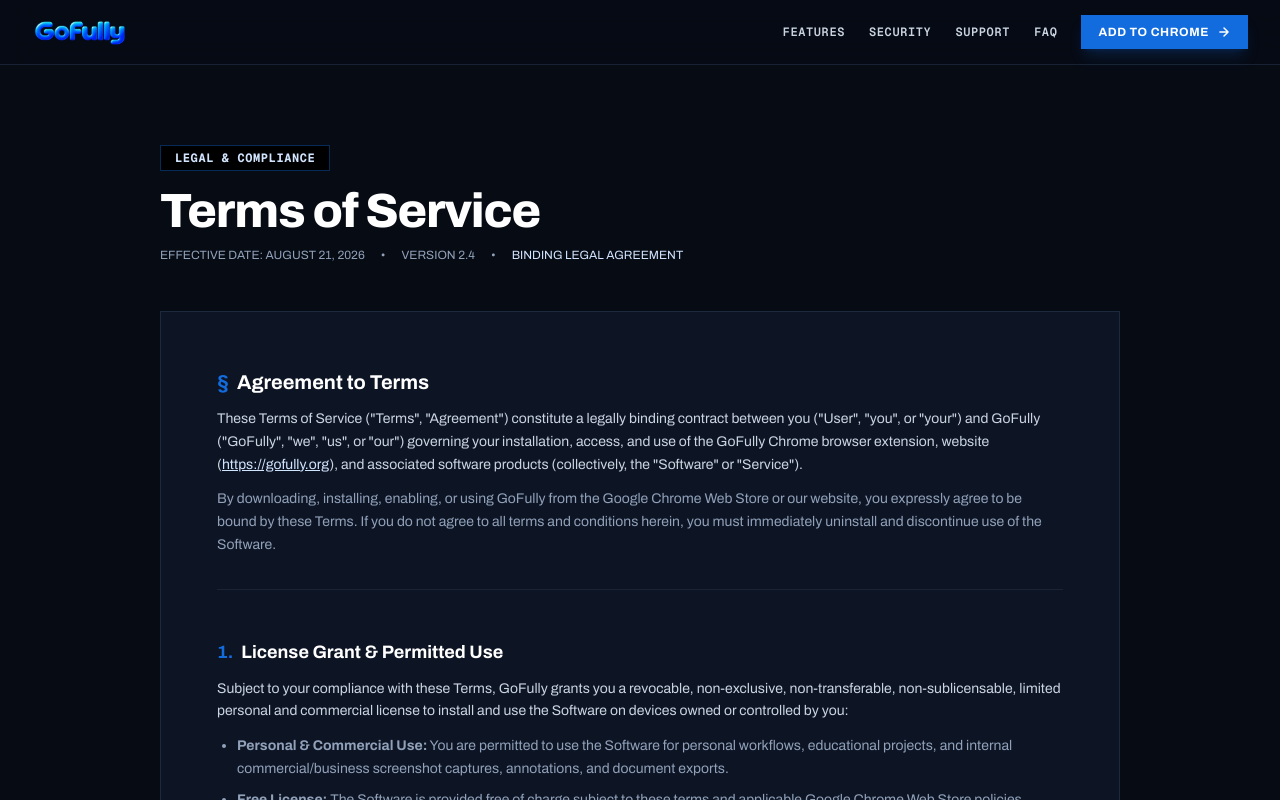
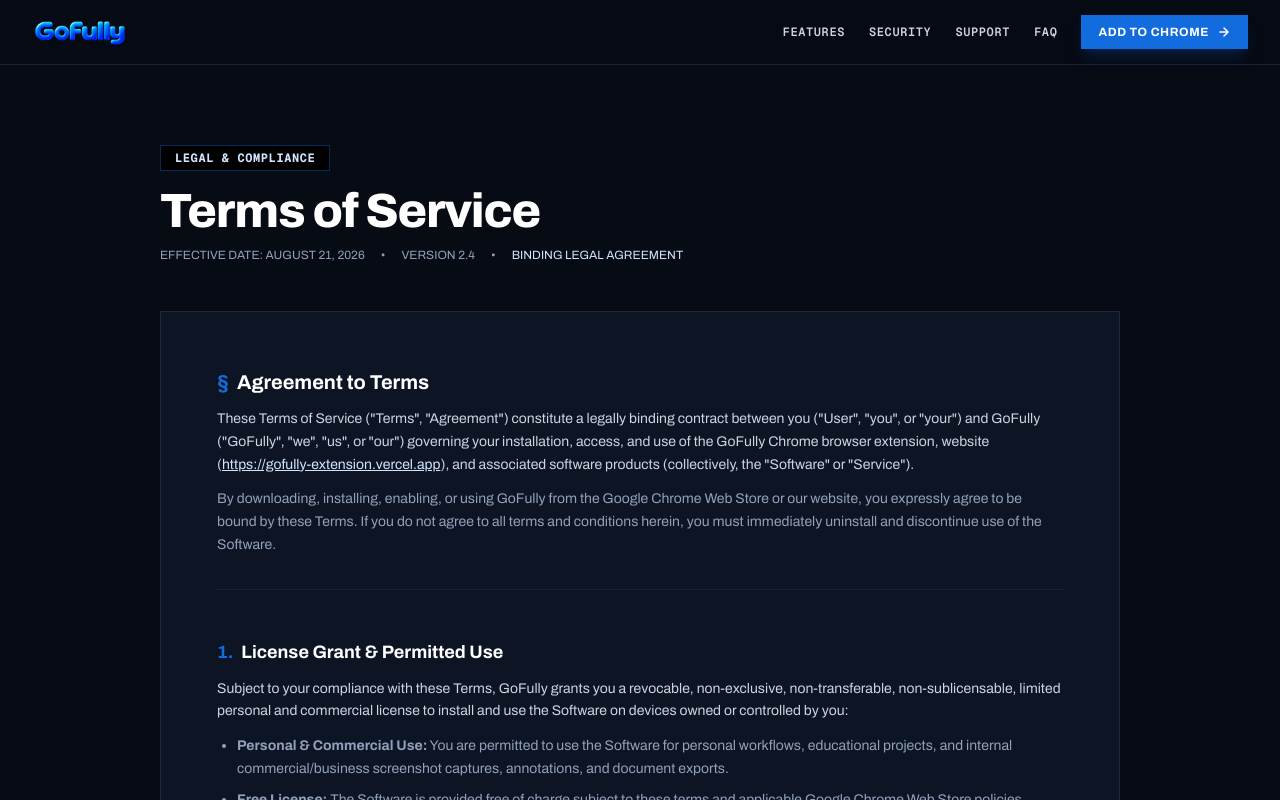
Before and after one commit to MUZEEBURRAHAMAN/gofully-extension, a Next.js app: page /terms in a window 1280 px wide. Shown: the top 800 px of the page. Built offline with nearby package versions, Linux system fonts and the light colour scheme.

Commit message:
chore: update live website URL and official contact email to rahamanmuzeeb1108@gmail.com

```diff
--- a/app/layout.tsx
+++ b/app/layout.tsx
@@ -3,7 +3,7 @@
 import "@/components/originkit/hero-26.css";
 
 export const metadata: Metadata = {
-  metadataBase: new URL("https://gofully.org"),
+  metadataBase: new URL("https://gofully-extension.vercel.app"),
   title: "GoFully — Full Page Screenshot, Local OCR & Annotation Studio",
   description:
     "GoFully is a powerful Chrome extension for capturing full webpages, extracting text with local WebAssembly OCR, annotating screenshots, and exporting in 4K or PDF — 100% on-device.",
@@ -15,11 +15,11 @@
     title: "GoFully — Full Page Screenshot & Screen Capture Studio",
     description:
       "Capture entire webpages, extract text with local OCR, annotate visually, and export in 4K/PDF. 100% private and in-browser.",
-    url: "https://gofully.org",
+    url: "https://gofully-extension.vercel.app",
     siteName: "GoFully",
     images: [
       {
-        url: "/gofully-wordmark.png",
+        url: "https://gofully-extension.vercel.app/gofully-wordmark.png",
         width: 1200,
         height: 630,
         alt: "GoFully Screenshot Studio",
@@ -32,7 +32,7 @@
     card: "summary_large_image",
     title: "GoFully — Full Page Screenshot Studio",
     description: "Capture, OCR, annotate, redact, and export full webpages in seconds.",
-    images: ["/gofully-wordmark.png"],
+    images: ["https://gofully-extension.vercel.app/gofully-wordmark.png"],
   },
 };
 
--- a/app/privacy/page.tsx
+++ b/app/privacy/page.tsx
@@ -162,7 +162,7 @@
               >
                 GoFully Support Desk →
               </a>
-              <span className="text-slate-500">Email: support@gofully.org</span>
+              <span className="text-slate-400 font-mono">Direct Email: <a href="mailto:rahamanmuzeeb1108@gmail.com" className="text-[#D2E5FF] underline">rahamanmuzeeb1108@gmail.com</a></span>
             </div>
           </div>
         </div>
--- a/app/support/page.tsx
+++ b/app/support/page.tsx
@@ -25,7 +25,7 @@
             How can we help you?
           </h1>
           <p className="mt-4 text-base text-slate-400">
-            Have a question, feedback, or a feature suggestion? Our team is here to assist you.
+            Have a question, feedback, or a feature suggestion? Submit the ticket below or reach out directly at <a href="mailto:rahamanmuzeeb1108@gmail.com" className="text-[#D2E5FF] underline font-mono">rahamanmuzeeb1108@gmail.com</a>.
           </p>
         </div>
 
--- a/app/terms/page.tsx
+++ b/app/terms/page.tsx
@@ -28,7 +28,7 @@
               <span className="text-[#136CDE]">§</span> Agreement to Terms
             </h2>
             <p className="text-slate-300">
-              These Terms of Service ("Terms", "Agreement") constitute a legally binding contract between you ("User", "you", or "your") and GoFully ("GoFully", "we", "us", or "our") governing your installation, access, and use of the GoFully Chrome browser extension, website (<a href="https://gofully.org" className="text-[#D2E5FF] underline">https://gofully.org</a>), and associated software products (collectively, the "Software" or "Service").
+              These Terms of Service ("Terms", "Agreement") constitute a legally binding contract between you ("User", "you", or "your") and GoFully ("GoFully", "we", "us", or "our") governing your installation, access, and use of the GoFully Chrome browser extension, website (<a href="https://gofully-extension.vercel.app" className="text-[#D2E5FF] underline">https://gofully-extension.vercel.app</a>), and associated software products (collectively, the "Software" or "Service").
             </p>
             <p className="mt-3 text-slate-400">
               By downloading, installing, enabling, or using GoFully from the Google Chrome Web Store or our website, you expressly agree to be bound by these Terms. If you do not agree to all terms and conditions herein, you must immediately uninstall and discontinue use of the Software.
@@ -176,7 +176,7 @@
               >
                 GoFully Legal & Support Desk →
               </a>
-              <span className="text-slate-500">Legal Contact: legal@gofully.org</span>
+              <span className="text-slate-400 font-mono">Legal Contact: <a href="mailto:rahamanmuzeeb1108@gmail.com" className="text-[#D2E5FF] underline">rahamanmuzeeb1108@gmail.com</a></span>
             </div>
           </div>
         </div>
```
